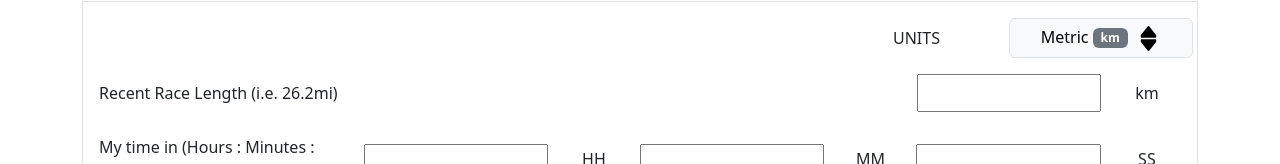
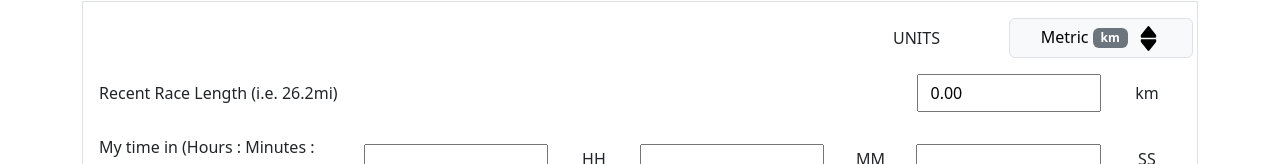
Before and after one commit to arnoprincestonpan/Training-Pace-Calculator-Vue, a Vue app: page / in a window 1280 px wide. Shown: the part 189-353 px from the top of the page. Built offline with nearby package versions, Linux system fonts and the light colour scheme.

Commit message:
set v-model formObj.length to show fixed 2 decimal places

```diff
--- a/src/App.vue
+++ b/src/App.vue
@@ -27,18 +27,18 @@
         </div>
         <div class="mb-3 row">
           <label class="col-sm-9 col-form-label">Recent Race Length (i.e. 26.2mi)</label>
-          <input class="col-sm-2" type="number" step="0.01" v-model="formObj.length"
+          <input class="col-sm-2" type="number" step="0.01" v-model.number="lengthToTwoDecimals"
             v-on:change="formObj.preset = false">
           <label class="col-sm-1 col-form-label d-flex flex-row justify-content-center align-items-center">{{ isMetric ?
             "km" : "mi" }}</label>
         </div>
         <div class="mb-3 row d-flex flex-row justify-content-center align-items-center">
           <label class="col-sm-3 col-form-label">My time in (Hours : Minutes : Seconds)</label>
-          <input class="col-sm-2" type="number" v-model="formObj.timeInHours" />
+          <input class="col-sm-2" type="number" v-model.number="formObj.timeInHours" />
           <label class="col-sm-1 d-flex flex-row justify-content-center align-items-center">HH</label>
-          <input class="col-sm-2" type="number" v-model="formObj.timeInMinutes" />
+          <input class="col-sm-2" type="number" v-model.number="formObj.timeInMinutes" />
           <label class="col-sm-1 d-flex flex-row justify-content-center align-items-center">MM</label>
-          <input class="col-sm-2" type="number" v-model="formObj.timeInSeconds" />
+          <input class="col-sm-2" type="number" v-model.number="formObj.timeInSeconds" />
           <label class="col-sm-1 d-flex flex-row justify-content-center align-items-center">SS</label>
         </div>
         <div class="mb-3 row d-flex flex-row justify-content-end">
@@ -123,4 +123,9 @@ const handleMeasurementSystemToggle = () => {
   }
   isMetric.value = !isMetric.value;
 }
+
+const lengthToTwoDecimals = computed(() => {
+  return Number(formObj.length).toFixed(2);
+});
+
 </script>
```
